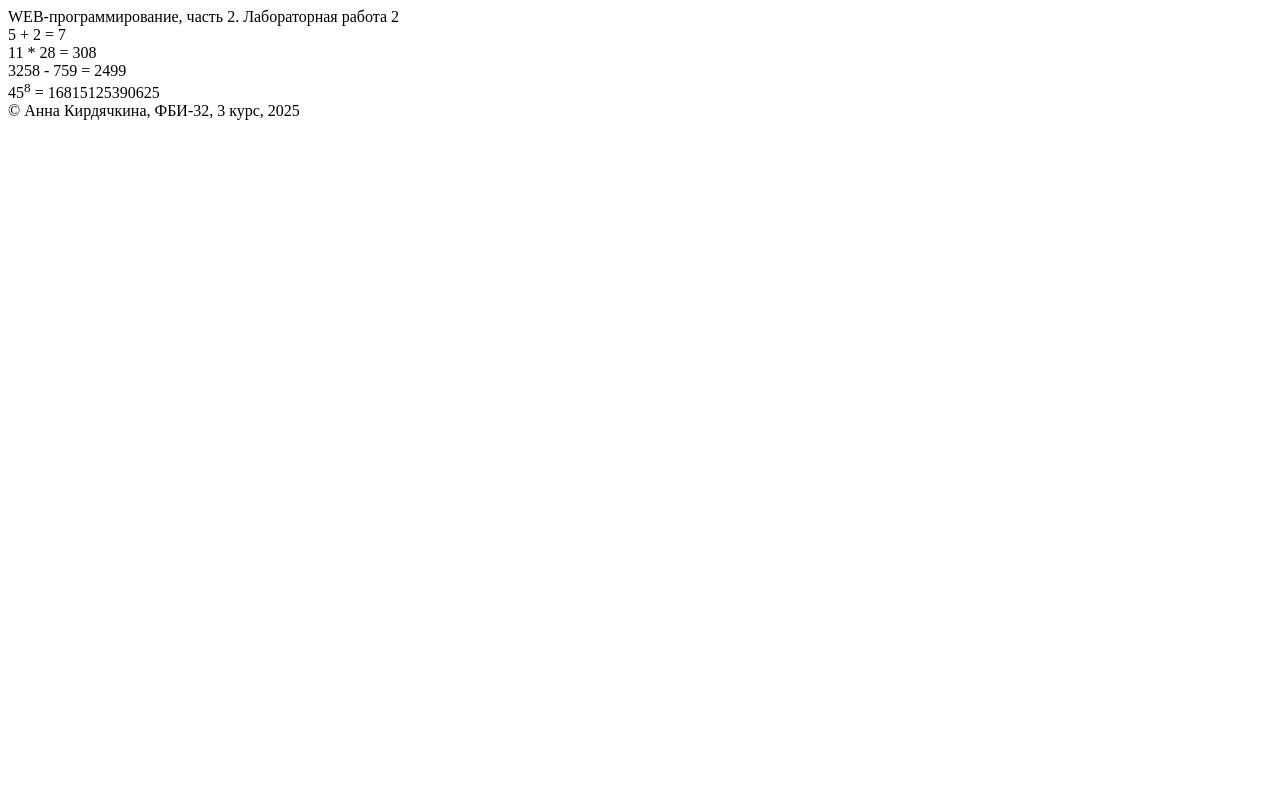
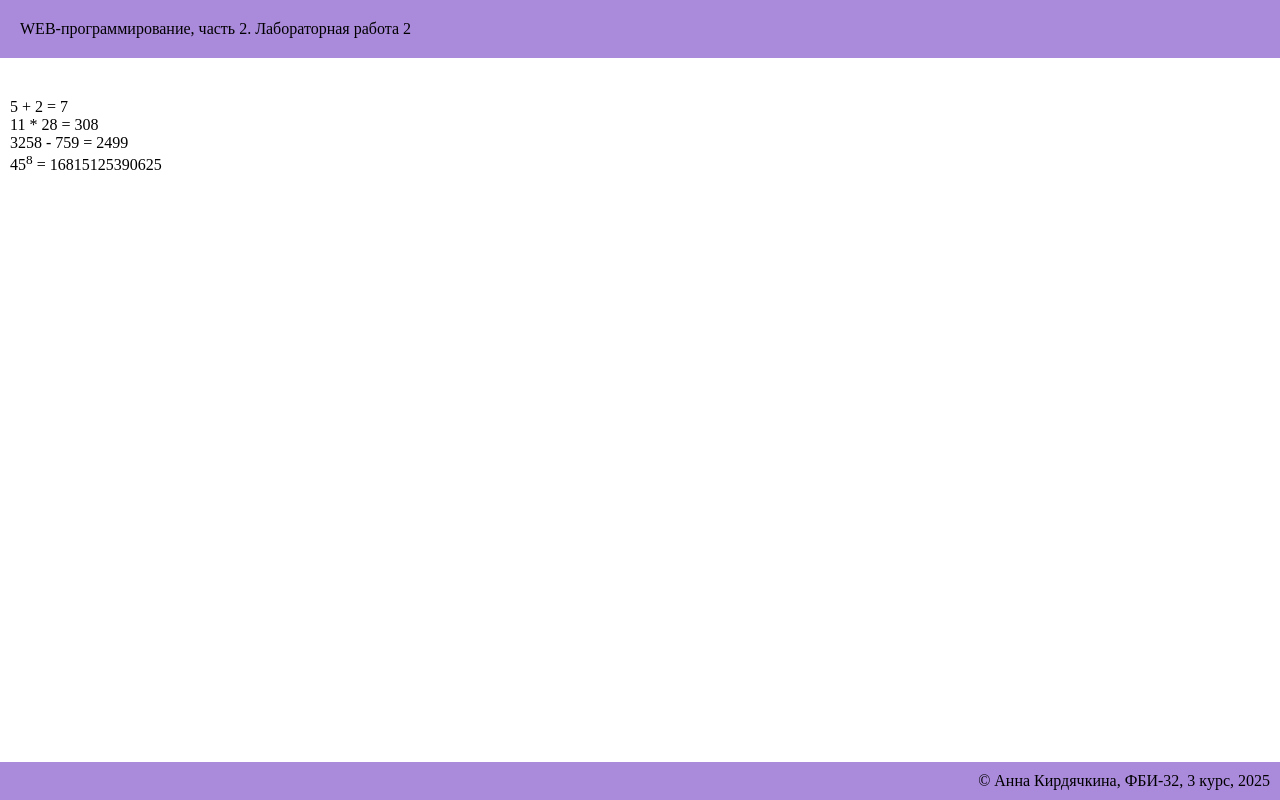
Before and after one commit to anyaKir/web-back-labs, a Flask app: page /lab2/example in a window 1280 px wide. Run offline with Flask 3, Linux system fonts and the light colour scheme.

Commit message:
одключение стилей

```diff
--- /dev/null
+++ b/static/main.css
@@ -0,0 +1,25 @@
+body {
+    margin: 0
+}
+
+main {
+    margin-bottom: 40px;
+    padding: 10px;
+}
+
+header {
+    margin-bottom: 30px;
+    padding: 20px;
+    background-color: rgb(170, 138, 218);
+}
+
+footer {
+    margin-top: 20px;
+    padding: 10px;
+    background-color: rgb(170, 138, 218);
+    text-align: right;
+    position: fixed;
+    bottom: 0;
+    left: 0;
+    right: 0;
+}
--- a/templates/example.html
+++ b/templates/example.html
@@ -4,6 +4,7 @@
     <meta charset="UTF-8">
     <meta name="viewport" content="width=device-width, initial-scale=1.0">
     <title>Кирдячкина Анна. {{ lab_number }}</title>
+    <link rel="stylesheet" href="{{ url_for('static', filename='main.css') }}">
 </head>
 <body>
     <header>
```
